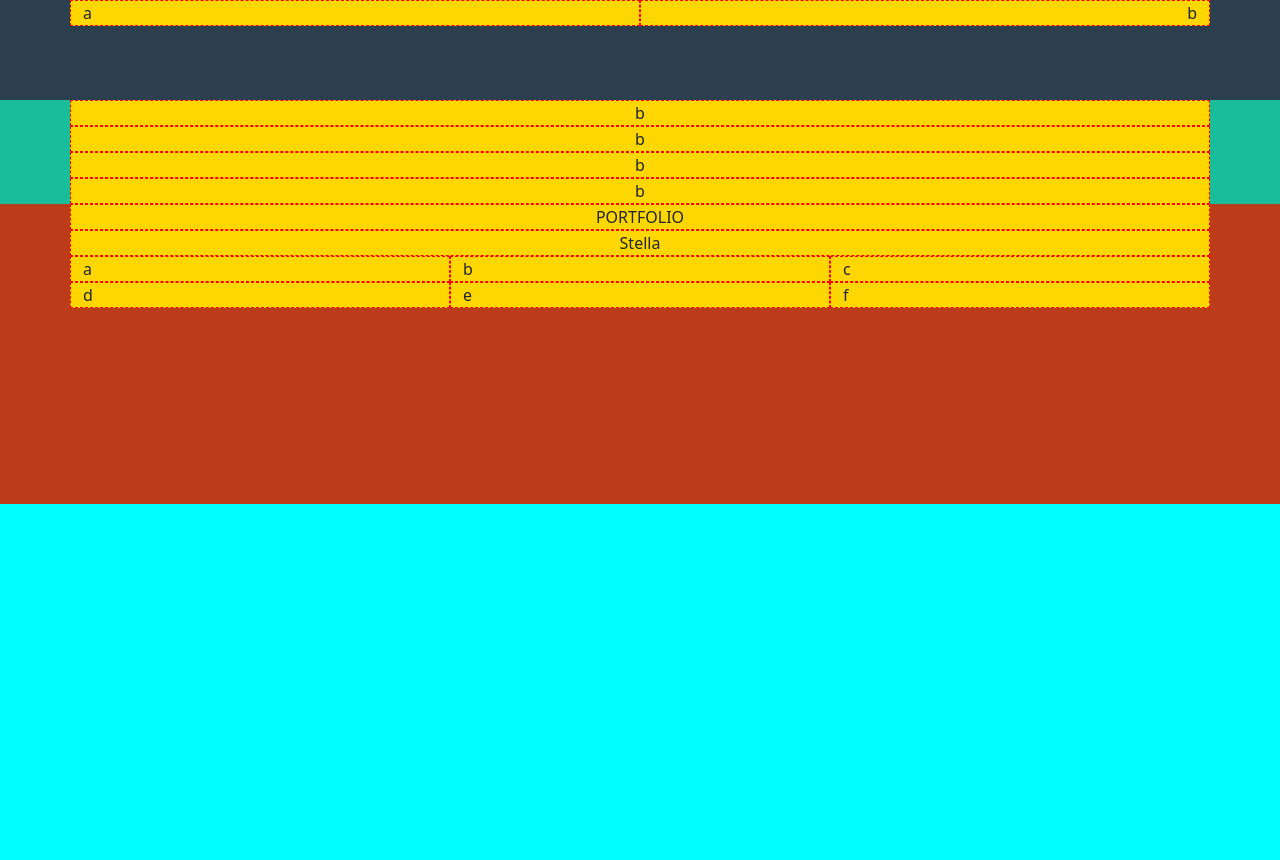
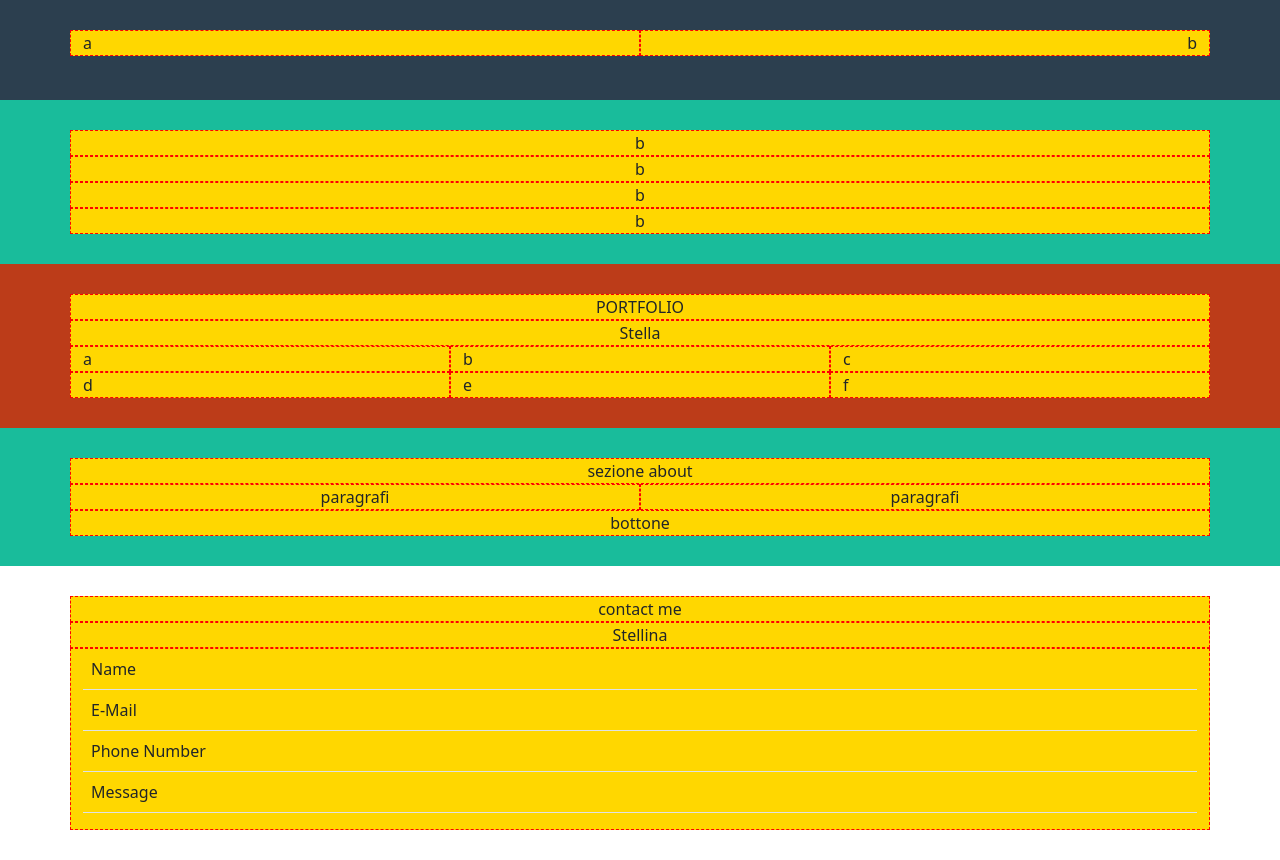
Before and after one commit to DezVibez/html-css-bootstrap-freelancer, a plain HTML site: page index.html in a window 1280 px wide. Before the commit the page ends 800 px from the top, so only its background shows below. Drawn offline with nearby package versions, Linux system fonts and the light colour scheme.

Commit message:
sezione contact me

```diff
--- a/index.html
+++ b/index.html
@@ -1,13 +1,16 @@
 <!DOCTYPE html>
 <html lang="en">
+
 <head>
     <meta charset="UTF-8">
     <meta http-equiv="X-UA-Compatible" content="IE=edge">
     <meta name="viewport" content="width=device-width, initial-scale=1.0">
-    <link href="https://cdn.jsdelivr.net/npm/bootstrap@5.2.0-beta1/dist/css/bootstrap.min.css" rel="stylesheet" integrity="sha384-0evHe/X+R7YkIZDRvuzKMRqM+OrBnVFBL6DOitfPri4tjfHxaWutUpFmBp4vmVor" crossorigin="anonymous">
+    <link href="https://cdn.jsdelivr.net/npm/bootstrap@5.2.0-beta1/dist/css/bootstrap.min.css" rel="stylesheet"
+        integrity="sha384-0evHe/X+R7YkIZDRvuzKMRqM+OrBnVFBL6DOitfPri4tjfHxaWutUpFmBp4vmVor" crossorigin="anonymous">
     <link rel="stylesheet" href="style.css">
     <title>Document</title>
 </head>
+
 <body>
 
     <header>
@@ -20,7 +23,7 @@
                 </div>
 
                 <div class="col-6 text-end">
-                  b
+                    b
 
                 </div>
             </div>
@@ -102,21 +105,21 @@
                     a
                 </div>
                 <div class="col">
-                   b
+                    b
                 </div>
 
                 <div class="col">
                     c
                 </div>
                 <div class="col">
-                   d
+                    d
                 </div>
 
                 <div class="col">
                     e
                 </div>
                 <div class="col">
-                   f
+                    f
                 </div>
 
 
@@ -127,5 +130,96 @@
         </div>
     </main>
 
+    <div class="sub-main">
+        <div class="container container-sm container-md">
+
+            <div class="row ">
+
+                <div class="col-12 text-center">
+
+                    sezione about
+
+                </div>
+
+            </div>
+
+            <div class="row row-cols-1 row-cols-sm-2">
+
+                <div class="col-12 text-center">
+
+                    paragrafi
+
+                </div>
+
+                <div class="col-12 text-center">
+
+                    paragrafi
+
+                </div>
+
+            </div>
+
+            <div class="row ">
+
+                <div class="col-12 text-center">
+
+                    bottone
+
+                </div>
+
+            </div>
+
+
+
+        </div>
+
+    </div>
+
+    <div class="contact-me">
+
+        <div class="container container-sm container-md">
+
+            <div class="row">
+                <div class="col-12 text-center">
+                    contact me
+                </div>
+                <div class="col-12 text-center">
+                    Stellina
+                </div>
+            </div>
+
+            <div class="row">
+                <div class="col">
+                    <table class="table">
+
+                        <tbody>
+                            <tr>
+
+                                <td>Name</td>
+
+                            </tr>
+                            <tr>
+
+                                <td>E-Mail</td>
+
+                            </tr>
+                            <tr>
+                                <td>Phone Number</td>
+                            </tr>
+                            <tr>
+                                <td>Message</td>
+                            </tr>
+                        </tbody>
+                    </table>
+                </div>
+            </div>
+
+        </div>
+
+
+
+    </div>
+
 </body>
+
 </html>
--- a/style.css
+++ b/style.css
@@ -8,16 +8,19 @@ body {
 header {
     background-color: rgb(44,63,79);
     min-height: 100px;
+    padding: 30px;
 }
 
 .jumbo {
     background-color: rgb(25,188,155);
     min-height: 100px;
+    padding: 30px;
 }
 
 main {
     background-color: rgb(188, 60, 25);
-    min-height: 300px;
+    padding: 30px;
+    min-height: 100px;
 }
 
 .row {
@@ -28,3 +31,15 @@ main {
     background-color: gold;
     border: 1px dashed red;
     }
+
+.sub-main {
+    background-color: rgb(25,188,155);
+    min-height: 100px;
+    padding: 30px;
+}
+
+.contact-me {
+    background-color: white;
+    min-height: 100px;
+    padding: 30px;
+}
```
